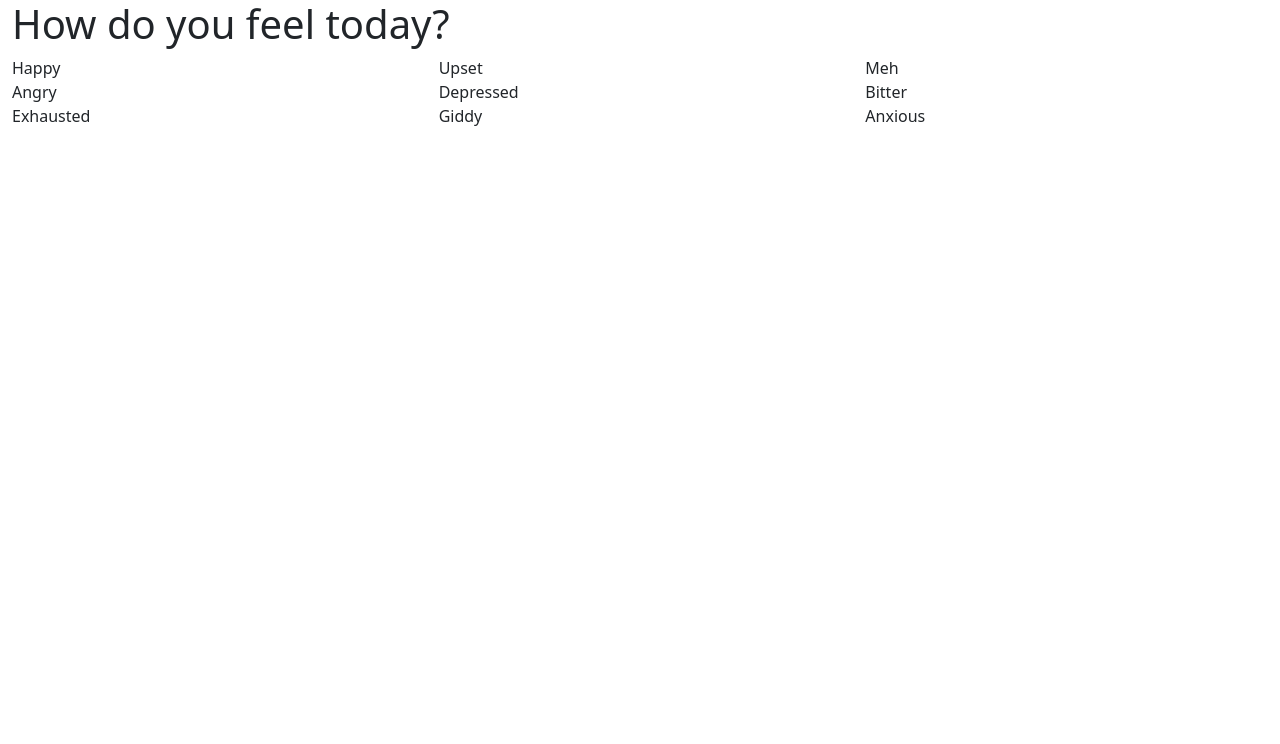
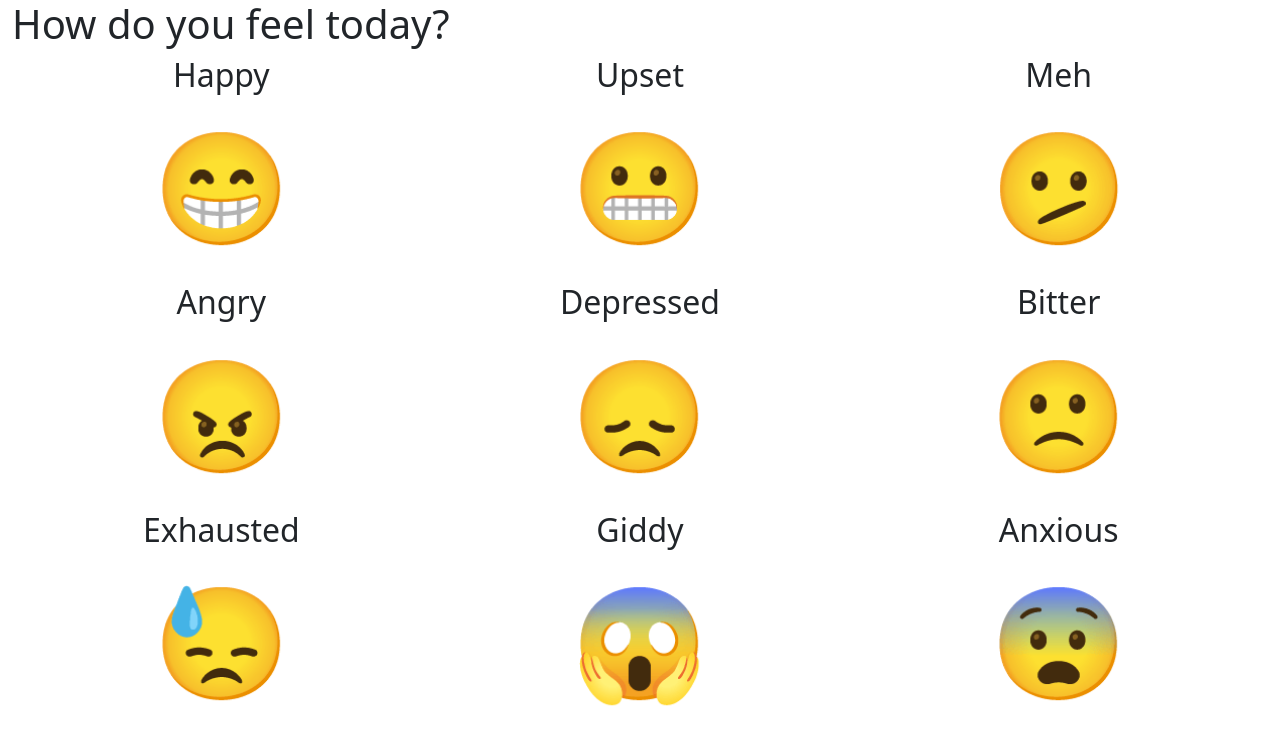
Before and after one commit to RobertCMusk/mental-health-toolbox, an Angular app: page / in a window 1280 px wide. Shown: the top 744 px of the page. Built offline with nearby package versions, Linux system fonts and the light colour scheme.

Commit message:
Add emojis

```diff
--- a/angular.json
+++ b/angular.json
@@ -105,5 +105,8 @@
         }
       }
     }
+  },
+  "cli": {
+    "analytics": false
   }
 }
--- a/package.json
+++ b/package.json
@@ -19,9 +19,15 @@
     "@angular/platform-browser": "^14.2.0",
     "@angular/platform-browser-dynamic": "^14.2.0",
     "@angular/router": "^14.2.0",
+    "@fortawesome/angular-fontawesome": "^0.11.1",
+    "@fortawesome/fontawesome-svg-core": "^6.2.0",
+    "@fortawesome/free-brands-svg-icons": "^6.2.0",
+    "@fortawesome/free-regular-svg-icons": "^6.2.0",
+    "@fortawesome/free-solid-svg-icons": "^6.2.0",
     "@ng-bootstrap/ng-bootstrap": "^13.0.0",
     "@popperjs/core": "^2.10.2",
     "bootstrap": "^5.2.1",
+    "font-awesome": "^4.7.0",
     "rxjs": "~7.5.0",
     "tslib": "^2.3.0",
     "zone.js": "~0.11.4"
--- a/src/app/app.module.ts
+++ b/src/app/app.module.ts
@@ -10,6 +10,7 @@ import { ComfortComponent } from './comfort/comfort.component';
 import { ConnectionComponent } from './connection/connection.component';
 import { SillinessComponent } from './silliness/silliness.component';
 import { SilenceComponent } from './silence/silence.component';
+import { FontAwesomeModule } from '@fortawesome/angular-fontawesome';
 
 @NgModule({
   declarations: [
@@ -24,7 +25,8 @@ import { SilenceComponent } from './silence/silence.component';
   imports: [
     BrowserModule,
     NgbModule,
-    AppRoutingModule
+    AppRoutingModule,
+    FontAwesomeModule
   ],
   providers: [],
   bootstrap: [AppComponent]
--- a/src/app/emotion-picker/emotion-picker.component.html
+++ b/src/app/emotion-picker/emotion-picker.component.html
@@ -1,20 +1,47 @@
 <div class="container-fluid emotion-picker">
   <h1>How do you feel today?</h1>
   <div class="emotion-container">
-    <div class="row">
-      <div class="col-4" (click)="gotoNextPage()">Happy</div>
-      <div class="col-4" (click)="gotoNextPage()">Upset</div>
-      <div class="col-4" (click)="gotoNextPage()">Meh</div>
+    <div class="row emotion-row">
+      <div class="col-4 emotion-container" (click)="gotoNextPage()">
+        <h2>Happy</h2>
+        <p class="emotion-fa-icon">😁</p>
+      </div>
+      <div class="col-4 emotion-container" (click)="gotoNextPage()">
+        <h2>Upset</h2>
+        <p class="emotion-fa-icon">😬</p>
+        </div>
+      <div class="col-4 emotion-container" (click)="gotoNextPage()">
+        <h2>Meh</h2>
+        <p class="emotion-fa-icon">🫤</p>
+      </div>
     </div>
-    <div class="row">
-      <div class="col-4" (click)="gotoNextPage()">Angry</div>
-      <div class="col-4" (click)="gotoNextPage()">Depressed</div>
-      <div class="col-4" (click)="gotoNextPage()">Bitter</div>
+    <div class="row emotion-row">
+      <div class="col-4 emotion-container" (click)="gotoNextPage()">
+        <h2>Angry</h2>
+        <p class="emotion-fa-icon">😠</p>
+      </div>
+      <div class="col-4 emotion-container" (click)="gotoNextPage()">
+        <h2>Depressed</h2>
+        <p class="emotion-fa-icon">😞</p>
+      </div>
+      <div class="col-4 emotion-container" (click)="gotoNextPage()">
+        <h2>Bitter</h2>
+        <p class="emotion-fa-icon">🙁</p>
+      </div>
     </div>
-    <div class="row">
-      <div class="col-4" (click)="gotoNextPage()">Exhausted</div>
-      <div class="col-4" (click)="gotoNextPage()">Giddy</div>
-      <div class="col-4" (click)="gotoNextPage()">Anxious</div>
+    <div class="row emotion-row">
+      <div class="col-4 emotion-container" (click)="gotoNextPage()">
+        <h2>Exhausted</h2>
+        <p class="emotion-fa-icon">😓</p>
+      </div>
+      <div class="col-4 emotion-container" (click)="gotoNextPage()">
+        <h2>Giddy</h2>
+        <p class="emotion-fa-icon">😱</p>
+      </div>
+      <div class="col-4 emotion-container" (click)="gotoNextPage()">
+        <h2>Anxious</h2>
+        <p class="emotion-fa-icon">😨</p>
+      </div>
     </div>
   </div>
 </div>
--- a/src/app/emotion-picker/emotion-picker.component.scss
+++ b/src/app/emotion-picker/emotion-picker.component.scss
@@ -10,4 +10,19 @@
       margin-bottom: 20px;
     }
   }
+
+  .emotion-row {
+    width: 100%;
+  }
+
+  .emotion-container {
+    display: flex;
+    flex-direction: column;
+    align-items: center;
+    justify-content: center;
+  }
+
+  .emotion-fa-icon {
+    font-size: 110px;
+  }
 }
--- a/src/app/emotion-picker/emotion-picker.component.ts
+++ b/src/app/emotion-picker/emotion-picker.component.ts
@@ -7,6 +7,7 @@ import { Router } from '@angular/router';
   styleUrls: ['./emotion-picker.component.scss']
 })
 export class EmotionPickerComponent implements OnInit {
+
 
   constructor(
     public router: Router
```
Also changed, not shown: 1 other file (tests, documents, lock files or other folders).
